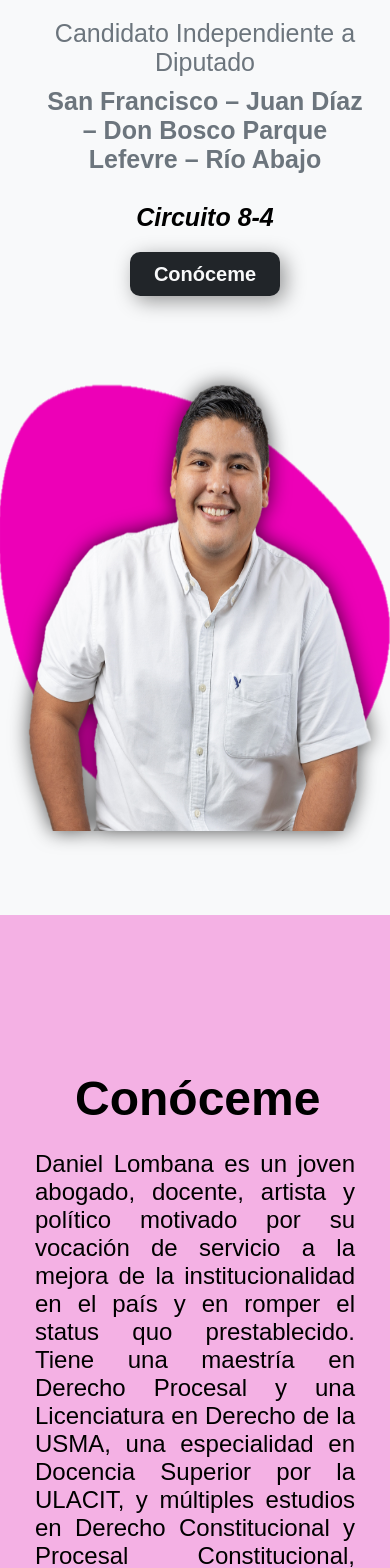
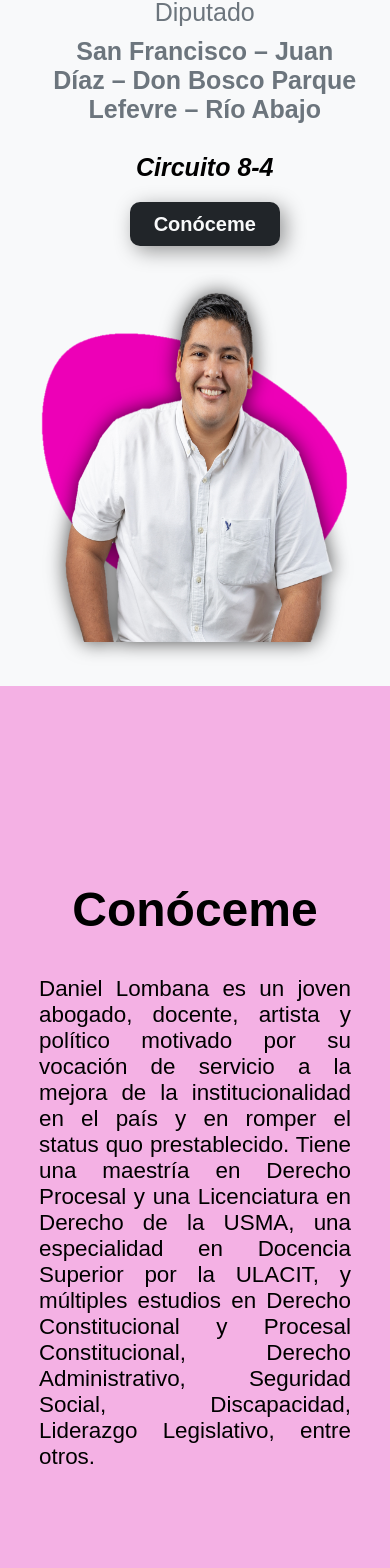
Before and after one commit to LuisCeballos24/LandingPage, a React (Vite) app: page / in a window 390 px wide. Shown: the part 370-1938 px from the top of the page. Built offline with nearby package versions, Linux system fonts and the light colour scheme.

Commit message:
Responsive Total

```diff
--- a/src/components/AcercaDeMi.jsx
+++ b/src/components/AcercaDeMi.jsx
@@ -5,12 +5,10 @@ export function AcercaDeMi() {
     // Acerca de Mí
     <div className="acercaDeMi" id="acercaDeMi">
         <h2 data-aos="fade-down" data-aos-duration="1000"><br />Conóceme</h2>
-        <div>
-            <p>
-              Daniel Lombana es un joven abogado, docente, artista y político motivado por su vocación de servicio a la mejora de la institucionalidad en el país y en romper el status quo prestablecido.
-              Tiene una maestría en Derecho Procesal y una Licenciatura en Derecho de la USMA, una especialidad en Docencia Superior por la ULACIT, y múltiples estudios en Derecho Constitucional y Procesal Constitucional, Derecho Administrativo, Seguridad Social, Discapacidad, Liderazgo Legislativo, entre otros.
-            </p>
-        </div>
+        <p>
+          Daniel Lombana es un joven abogado, docente, artista y político motivado por su vocación de servicio a la mejora de la institucionalidad en el país y en romper el status quo prestablecido.
+          Tiene una maestría en Derecho Procesal y una Licenciatura en Derecho de la USMA, una especialidad en Docencia Superior por la ULACIT, y múltiples estudios en Derecho Constitucional y Procesal Constitucional, Derecho Administrativo, Seguridad Social, Discapacidad, Liderazgo Legislativo, entre otros.
+        </p>
     </div>
   )
 }
--- a/src/components/Suscribete.jsx
+++ b/src/components/Suscribete.jsx
@@ -78,7 +78,7 @@ export function Suscribete() {
       </h2>
       <div className="infoSuscribete">
         <form onSubmit={handleSubmit(onSubmit)} data-aos="zoom-in-right" data-aos-duration="1000">
-          <h3>Envíame un Mensaje por Correo!</h3>
+          <h3>Introduzca sus datos para ponerme en contacto con usted!</h3>
           <section>
             <label htmlFor="email">
               Correo:<br />
--- a/src/css/main.css
+++ b/src/css/main.css
@@ -11,6 +11,7 @@ html{
 
 /* Estilos generales */
 body {
+    width: 100%;
     font-family: Arial, sans-serif;
     margin: 0;
     padding: 0;
@@ -18,14 +19,14 @@ body {
     flex-direction: column;
     align-items: center;
     justify-content: center;
-    background-color: #1C2545; /* Establece el color de fondo para toda la página */
+    background-color: #1C2545;
     color: #F8F9FA; /* Establece el color de texto predeterminado */
 }
 
 .container {
     max-width: 1200px; /* Limita el ancho máximo de la página */
     width: 100%;
-    padding: 20px; /* Agrega relleno para separar el contenido de los bordes */
+    padding: 20px 0; /* Agrega relleno para separar el contenido de los bordes */
     text-align: center; /* Centra el contenido horizontalmente */
 }
 /* Estilos de la barra de navegación */
@@ -37,7 +38,7 @@ body {
     display: flex;
     justify-content: space-between;
     align-items: center;
-    width: 100%; /* Ocupa todo el ancho de la ventana */
+    width: 100%;
     height: 80px;
     position: fixed;
 }
@@ -91,7 +92,7 @@ body {
     align-items: center;
     margin-top: -12vh;
     width: 100%;
-    gap: 4%;
+    gap: 4% 0;
 }
 
 .banner-text {
@@ -108,7 +109,7 @@ body {
 }
 .banner-image img{
     max-width: 600px;
-    min-width: 400px;
+    min-width: 300px;
     height: 60vh;
 }
 .banner-image img:first-child {
@@ -180,15 +181,11 @@ body {
     text-align: center;
     font-size: 3rem;
 }
-.acercaDeMi div{
-    width: 50%;
-    text-align: justify;
-}
 
 /*  Propuestas  */
 .propuestas{
     width: 100%;
-    padding: 17vh 0 0vh 0;
+    padding: 12vh 0;
     background-color: #F8F9FA;
     color: black;
 }
@@ -196,12 +193,15 @@ body {
     text-align: center;
     font-size: 3rem;
 }
-.propuestas p{
-    width: 60%;
+.propuestas p, .acercaDeMi p{
+    width: 80%;
     margin: 1.5% auto;
     text-align: justify;
     color: #6C757D;
     font-size: 1.4rem;
+}
+.acercaDeMi p{
+    color: black;
 }
 .propuestas .cards {
     padding: 5vh 0 10vh 0;
@@ -305,7 +305,6 @@ body {
 }
 .suscribete h2{
     text-align: center;
-    width: 40%;
     margin: auto;
     font-size: 3rem;
 }
@@ -489,10 +488,6 @@ input[type='submit']{
         margin: auto;
         text-align: center;
     }
-    .acercaDeMi h2{
-        width: 60%;
-        margin: auto;
-    }
     .acercaDeMi div{
         width: 80%;
         margin: auto;
@@ -601,9 +596,71 @@ input[type='submit']{
 }
 
 
+@media only screen and (max-width: 560px) {
+    .infoSuscribete form section{
+        display: block;
+    }
+    .infoSuscribete form section input, .infoSuscribete form section text-area{
+        margin-bottom: 13px;
+    }
+}
+
 @media only screen and (max-width: 700px) {
+    .banner{
+        padding-top: 200px;
+    }
+    .banner-image img{
+        width: 80%;
+    }
     .medias{
         grid-template-columns: repeat(auto-fit, minmax(300px, 3fr));
+    }
+}
+
+@media only screen and (max-width: 510px) {
+    .medias{
+        width: 85%;
+        border-radius: 5px;
+    }
+    .foto, .video{
+        width: 100%;
+        border-radius: 5px;
+        min-height: 150px;
+        display: block;
+        justify-content: space-between;
+        align-items: center;
+        background-color: #F8F9FA;
+        border-radius: 10px;
+        box-shadow: 3px 3px 10px rgb(95, 95, 95);
+    }
+
+    .foto div, .video div{
+        width: 90%;
+        margin: auto;
+    }
+    .foto img, .video iframe{
+        width: 100%;
+        min-height: 250px;
+        border-radius: 5px !important;
+        border-radius: 10px 0 0 10px;
+    }
+    .video iframe{
+        min-height: 300px;
+    }
+    .foto div h4, .video div h4{
+        font-size: 1.2rem;
+    }
+    .foto div p, .video div p{
+        font-size: 1.3rem;
+    }
+}
+
+@media only screen and (max-width: 410px) {
+    .banner-image img{
+        height: 130%;
+    }
+    .cards{
+        grid-template-columns: repeat(auto-fit, minmax(200px, 3fr));
     }
 }
 
```
